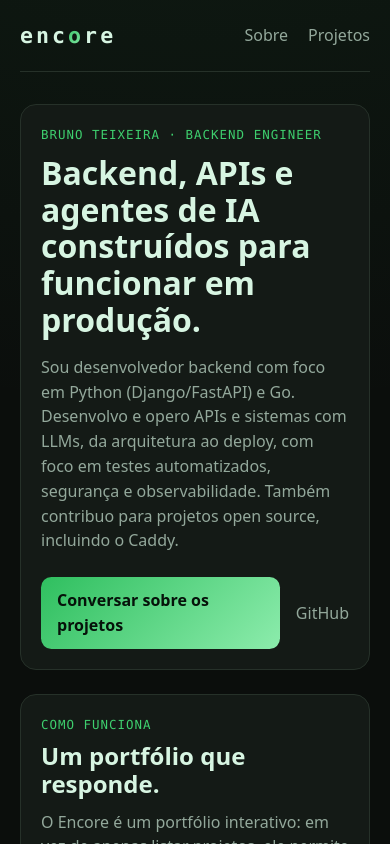
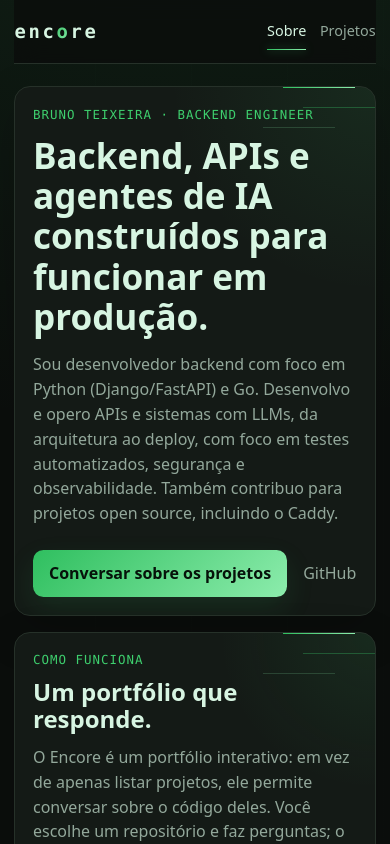
Before and after one commit to Brunotlps/encore, a React (Vite) app: page / in a window 390 px wide. Shown: the top 844 px of the page. Built offline with nearby package versions, Linux system fonts and the light colour scheme.

Commit message:
Polish responsive UI and accessibility

```diff
--- a/index.html
+++ b/index.html
@@ -3,7 +3,12 @@
   <head>
     <meta charset="UTF-8" />
     <meta name="viewport" content="width=device-width, initial-scale=1.0" />
-    <title>encore</title>
+    <meta
+      name="description"
+      content="Portfólio interativo de Bruno Teixeira: explore projetos backend, APIs e agentes de IA conversando sobre o código."
+    />
+    <meta name="theme-color" content="#0b0e0c" />
+    <title>encore · Bruno Teixeira</title>
   </head>
   <body>
     <div id="root"></div>
--- a/src/App.tsx
+++ b/src/App.tsx
@@ -1,5 +1,5 @@
 import { useEffect, useState } from "react";
-import { Link, Route, Switch } from "wouter";
+import { Link, Route, Switch, useLocation } from "wouter";
 import { fetchRepos, type Repo } from "./api";
 import { Chat } from "./components/Chat";
 import { ProjectDescription } from "./components/ProjectDescription";
@@ -10,6 +10,25 @@ function Wordmark() {
     <Link href="/" className="wordmark" aria-label="Encore — página inicial">
       enc<span className="wordmark-accent">o</span>re
     </Link>
+  );
+}
+
+function SiteHeader() {
+  const [location] = useLocation();
+  const isProjects = location === "/chat";
+
+  return (
+    <header className="site-header">
+      <Wordmark />
+      <nav aria-label="Navegação principal">
+        <Link href="/" aria-current={!isProjects ? "page" : undefined}>
+          Sobre
+        </Link>
+        <Link href="/chat" aria-current={isProjects ? "page" : undefined}>
+          Projetos
+        </Link>
+      </nav>
+    </header>
   );
 }
 
@@ -104,6 +123,12 @@ function ProjectsPage() {
         <p>Faça uma pergunta e acompanhe a investigação do agente.</p>
       </header>
 
+      {repos === null && !failed && (
+        <p role="status" className="repos-loading">
+          Carregando projetos…
+        </p>
+      )}
+
       {failed && (
         <p role="alert">Não consegui carregar a lista de projetos — recarregue a página.</p>
       )}
@@ -128,13 +153,7 @@ function ProjectsPage() {
 export default function App() {
   return (
     <div className="app-shell">
-      <header className="site-header">
-        <Wordmark />
-        <nav aria-label="Navegação principal">
-          <Link href="/">Sobre</Link>
-          <Link href="/chat">Projetos</Link>
-        </nav>
-      </header>
+      <SiteHeader />
 
       <main className="app">
         <Switch>
--- a/src/components/Chat.tsx
+++ b/src/components/Chat.tsx
@@ -55,8 +55,12 @@ export function Chat({ repoId }: { repoId: string }) {
   }
 
   return (
-    <section className="chat">
-      <ol className="chat-messages">
+    <section
+      className="chat"
+      aria-label={`Conversa sobre ${repoId}`}
+      aria-busy={loading}
+    >
+      <ol className="chat-messages" aria-live="polite">
         {messages.map((message, i) => (
           <li key={i} className={`chat-message chat-message--${message.role}`}>
             {message.role === "user" ? (
@@ -91,6 +95,7 @@ export function Chat({ repoId }: { repoId: string }) {
 
       <form onSubmit={handleSubmit} className="chat-form">
         <textarea
+          aria-label="Pergunta sobre o projeto"
           value={question}
           onChange={(e) => setQuestion(e.target.value)}
           placeholder="Pergunte algo sobre o código deste projeto…"
--- a/src/index.css
+++ b/src/index.css
@@ -19,6 +19,10 @@
     monospace;
 }
 
+html {
+  color-scheme: dark;
+}
+
 *,
 *::before,
 *::after {
@@ -26,13 +30,32 @@
 }
 
 body {
+  min-width: 20rem;
+  min-height: 100dvh;
   margin: 0;
   background:
-    radial-gradient(60rem 40rem at 50% -20%, rgba(62, 207, 110, 0.07), transparent),
+    radial-gradient(60rem 40rem at 50% -20%, rgba(62, 207, 110, 0.1), transparent),
+    linear-gradient(rgba(11, 14, 12, 0.9), rgba(11, 14, 12, 0.98)),
+    repeating-linear-gradient(
+      90deg,
+      transparent 0 5.95rem,
+      rgba(62, 207, 110, 0.08) 5.95rem 6rem
+    ),
     var(--bg);
   color: var(--text);
   font-family: system-ui, sans-serif;
   line-height: 1.55;
+  overflow-x: hidden;
+}
+
+button,
+textarea {
+  font: inherit;
+}
+
+:where(a, button, textarea, summary):focus-visible {
+  outline: 2px solid var(--green-bright);
+  outline-offset: 3px;
 }
 
 .app-shell {
@@ -55,11 +78,16 @@ body {
 /* ---------- header / wordmark ---------- */
 
 .site-header {
+  position: sticky;
+  z-index: 10;
+  top: 0;
   min-height: 4.5rem;
   display: flex;
   align-items: center;
   justify-content: space-between;
   border-bottom: 1px solid var(--border);
+  background: rgba(11, 14, 12, 0.84);
+  backdrop-filter: blur(0.8rem);
 }
 
 .site-header nav {
@@ -70,14 +98,31 @@ body {
 .site-header nav a,
 .profile-links a,
 .about-actions a {
+  position: relative;
   color: var(--text-dim);
   text-decoration: none;
+  transition: color 140ms ease;
 }
 
 .site-header nav a:hover,
 .profile-links a:hover,
 .about-actions a:not(.primary-link):hover {
   color: var(--green-bright);
+}
+
+.site-header nav a[aria-current="page"] {
+  color: var(--mint);
+}
+
+.site-header nav a[aria-current="page"]::after {
+  content: "";
+  position: absolute;
+  right: 0;
+  bottom: -0.45rem;
+  left: 0;
+  height: 1px;
+  background: var(--gradient);
+  box-shadow: 0 0 0.5rem rgba(62, 207, 110, 0.7);
 }
 
 .app-header {
@@ -120,10 +165,29 @@ body {
 
 .about-hero,
 .about-encore {
+  position: relative;
+  overflow: hidden;
   padding: clamp(1.25rem, 4vw, 2rem);
   border: 1px solid var(--border);
   border-radius: 1rem;
-  background: var(--surface);
+  background:
+    radial-gradient(circle at 100% 0%, rgba(62, 207, 110, 0.09), transparent 32%),
+    var(--surface);
+  box-shadow: 0 1rem 3rem rgba(0, 0, 0, 0.16);
+}
+
+.about-hero::after,
+.about-encore::after {
+  content: "";
+  position: absolute;
+  top: 0;
+  right: 1.25rem;
+  width: 4.5rem;
+  height: 1px;
+  background: var(--gradient);
+  box-shadow:
+    1.25rem 1.25rem 0 rgba(62, 207, 110, 0.3),
+    -1.25rem 2.5rem 0 rgba(140, 236, 172, 0.18);
 }
 
 .eyebrow {
@@ -170,6 +234,10 @@ body {
   background: var(--gradient);
   color: #06120a;
   font-weight: 700;
+  box-shadow: 0 0.7rem 1.8rem rgba(47, 191, 95, 0.12);
+  transition:
+    filter 140ms ease,
+    transform 140ms ease;
 }
 
 .profile-links {
@@ -187,6 +255,8 @@ body {
   flex-wrap: wrap;
   justify-content: center;
   gap: 0.6rem;
+  scrollbar-width: thin;
+  scrollbar-color: var(--border-bright) transparent;
 }
 
 .repo-selector button {
@@ -198,7 +268,11 @@ body {
   background: var(--surface);
   color: var(--text-dim);
   cursor: pointer;
-  transition: border-color 120ms, color 120ms, box-shadow 120ms;
+  transition:
+    border-color 140ms ease,
+    color 140ms ease,
+    box-shadow 140ms ease,
+    transform 140ms ease;
 }
 
 .repo-selector button:hover {
@@ -209,12 +283,15 @@ body {
 .repo-selector button[aria-pressed="true"] {
   border-color: var(--green);
   color: var(--green-bright);
-  box-shadow: 0 0 0.9rem rgba(62, 207, 110, 0.25) inset;
+  box-shadow:
+    0 0 0.9rem rgba(62, 207, 110, 0.2) inset,
+    0 0 1rem rgba(62, 207, 110, 0.08);
 }
 
 /* ---------- descrição do projeto ---------- */
 
 .project-description {
+  animation: reveal 180ms ease-out;
   padding: 1rem 1.1rem;
   border: 1px solid var(--border);
   border-left-color: var(--green);
@@ -263,6 +340,7 @@ body {
 /* ---------- chat ---------- */
 
 .chat {
+  min-width: 0;
   display: flex;
   flex-direction: column;
   gap: 1rem;
@@ -270,6 +348,7 @@ body {
 }
 
 .chat-messages {
+  min-width: 0;
   list-style: none;
   margin: 0;
   padding: 0;
@@ -280,11 +359,14 @@ body {
 }
 
 .chat-message {
+  min-width: 0;
   max-width: 85%;
   padding: 0.7rem 1rem;
   border-radius: 0.9rem;
   border: 1px solid var(--border);
   background: var(--surface);
+  overflow-wrap: anywhere;
+  animation: reveal 180ms ease-out;
 }
 
 .chat-message--user > p {
@@ -393,6 +475,8 @@ body {
   cursor: pointer;
   color: var(--green);
   list-style: none;
+  overflow-wrap: anywhere;
+  transition: color 140ms ease;
 }
 
 .trajectory summary::-webkit-details-marker {
@@ -466,14 +550,18 @@ body {
 
 /* ---------- estados ---------- */
 
-.chat-loading {
+.chat-loading,
+.repos-loading,
+.agent-answer-loading {
   margin: 0;
   color: var(--green);
   font-family: var(--mono);
   font-size: 0.85rem;
 }
 
-.chat-loading::after {
+.chat-loading::after,
+.repos-loading::after,
+.agent-answer-loading::after {
   content: "";
   display: inline-block;
   width: 1.2em;
@@ -541,7 +629,8 @@ body {
 }
 
 .chat-form textarea:focus-visible {
-  outline: none;
+  outline: 2px solid var(--green-bright);
+  outline-offset: 1px;
   border-color: var(--green);
   box-shadow: 0 0 0 2px rgba(62, 207, 110, 0.25);
 }
@@ -555,14 +644,139 @@ body {
   font-weight: 700;
   font-size: 0.95rem;
   cursor: pointer;
-  transition: filter 120ms;
+  transition:
+    filter 140ms ease,
+    transform 140ms ease;
 }
 
-.chat-form button:hover:not(:disabled) {
+.chat-form button:hover:not(:disabled),
+.about-actions .primary-link:hover {
   filter: brightness(1.1);
+  transform: translateY(-1px);
 }
 
 .chat-form button:disabled {
   filter: grayscale(0.7) brightness(0.6);
   cursor: not-allowed;
 }
+
+@keyframes reveal {
+  from {
+    opacity: 0;
+    transform: translateY(0.25rem);
+  }
+}
+
+@media (hover: hover) {
+  .repo-selector button:hover {
+    transform: translateY(-1px);
+  }
+
+  .about-hero:hover,
+  .about-encore:hover {
+    border-color: var(--border-bright);
+  }
+}
+
+@media (max-width: 32rem) {
+  .app-shell {
+    padding-inline: 0.9rem;
+  }
+
+  .app {
+    padding-top: 1.4rem;
+  }
+
+  .site-header {
+    min-height: 4rem;
+  }
+
+  .site-header nav {
+    gap: 0.85rem;
+    font-size: 0.9rem;
+  }
+
+  .wordmark {
+    font-size: 1.18rem;
+  }
+
+  .about {
+    gap: 1rem;
+  }
+
+  .about-hero,
+  .about-encore {
+    padding: 1.1rem;
+  }
+
+  .about h1 {
+    max-width: none;
+    font-size: clamp(1.85rem, 9vw, 2.45rem);
+  }
+
+  .about-actions {
+    flex-wrap: wrap;
+  }
+
+  .profile-links {
+    flex-wrap: wrap;
+    gap: 0.75rem 1.25rem;
+  }
+
+  .projects {
+    gap: 1.15rem;
+  }
+
+  .repo-selector {
+    flex-wrap: nowrap;
+    justify-content: flex-start;
+    margin-inline: -0.9rem;
+    padding: 0.15rem 0.9rem 0.45rem;
+    overflow-x: auto;
+  }
+
+  .repo-selector button {
+    flex: 0 0 auto;
+  }
+
+  .project-description {
+    padding: 0.9rem;
+  }
+
+  .chat-message {
+    max-width: 94%;
+    padding: 0.65rem 0.8rem;
+  }
+
+  .chat-form {
+    align-items: stretch;
+    flex-direction: column;
+  }
+
+  .chat-form textarea {
+    width: 100%;
+    min-height: 4.75rem;
+  }
+
+  .chat-form button {
+    width: 100%;
+  }
+}
+
+@media (max-width: 23rem) {
+  .about-actions .primary-link {
+    width: 100%;
+    text-align: center;
+  }
+}
+
+@media (prefers-reduced-motion: reduce) {
+  *,
+  *::before,
+  *::after {
+    scroll-behavior: auto !important;
+    animation-duration: 0.01ms !important;
+    animation-iteration-count: 1 !important;
+    transition-duration: 0.01ms !important;
+  }
+}
```
Also changed, not shown: 2 other files (tests, documents, lock files or other folders).
